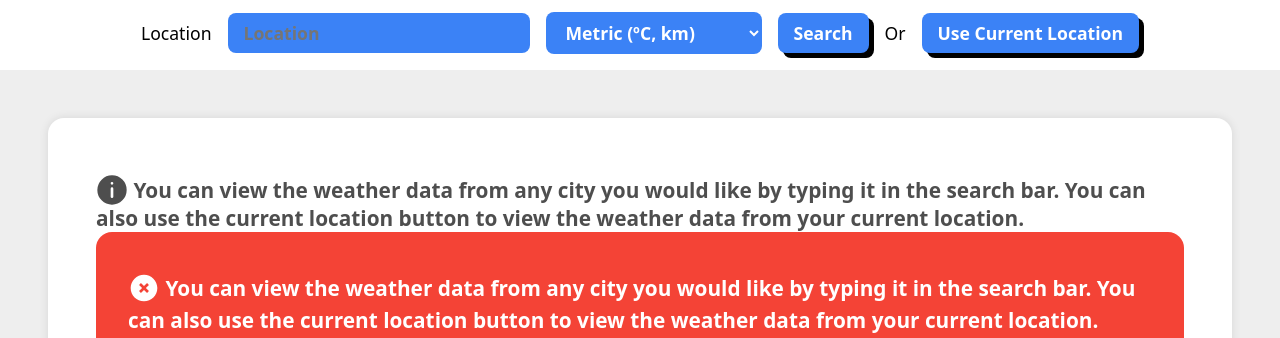
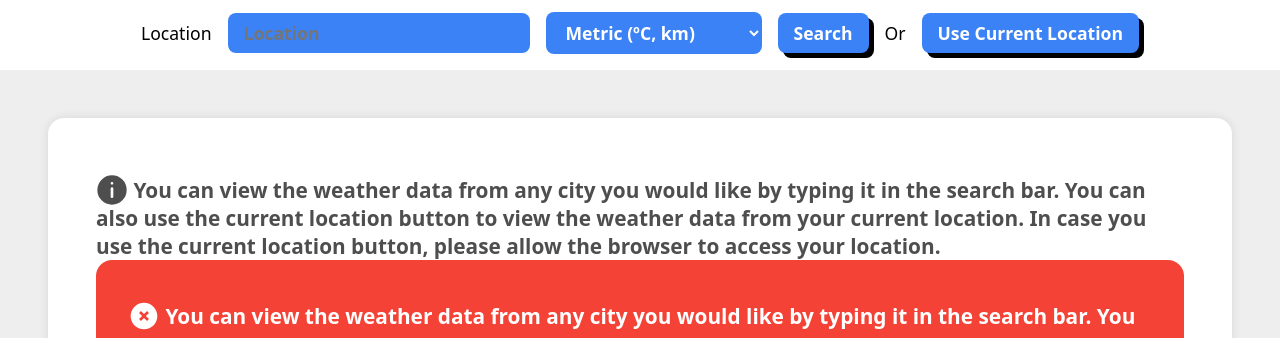
Before and after one commit to leandroesposito/top-weather-app, a website built with webpack: page src/template.html in a window 1280 px wide. Shown: the part 84-422 px from the top of the page. Built offline with nearby package versions, Linux system fonts and the light colour scheme.

Commit message:
Extend indications

```diff
--- a/src/template.html
+++ b/src/template.html
@@ -37,7 +37,8 @@
 
           You can view the weather data from any city you would like by typing
           it in the search bar. You can also use the current location button to
-          view the weather data from your current location.
+          view the weather data from your current location. In case you use the current
+          location button, please allow the browser to access your location.
         </div>
         <div class="error">
           <div class="icon-container">
```
